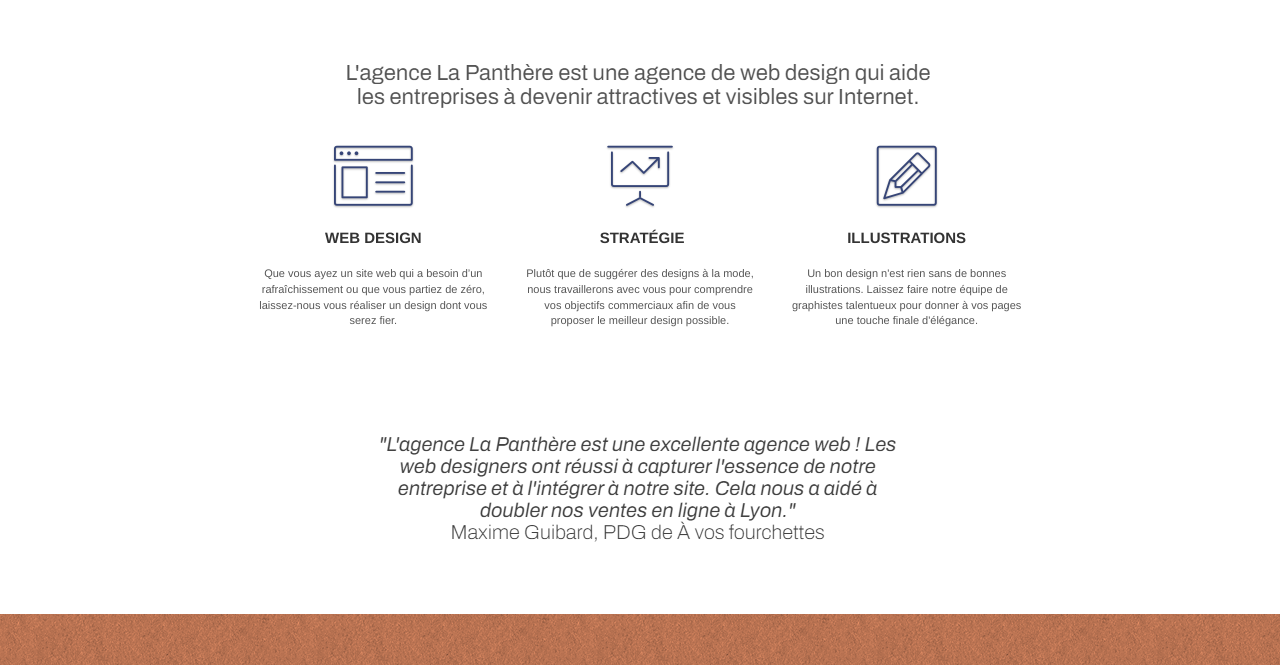
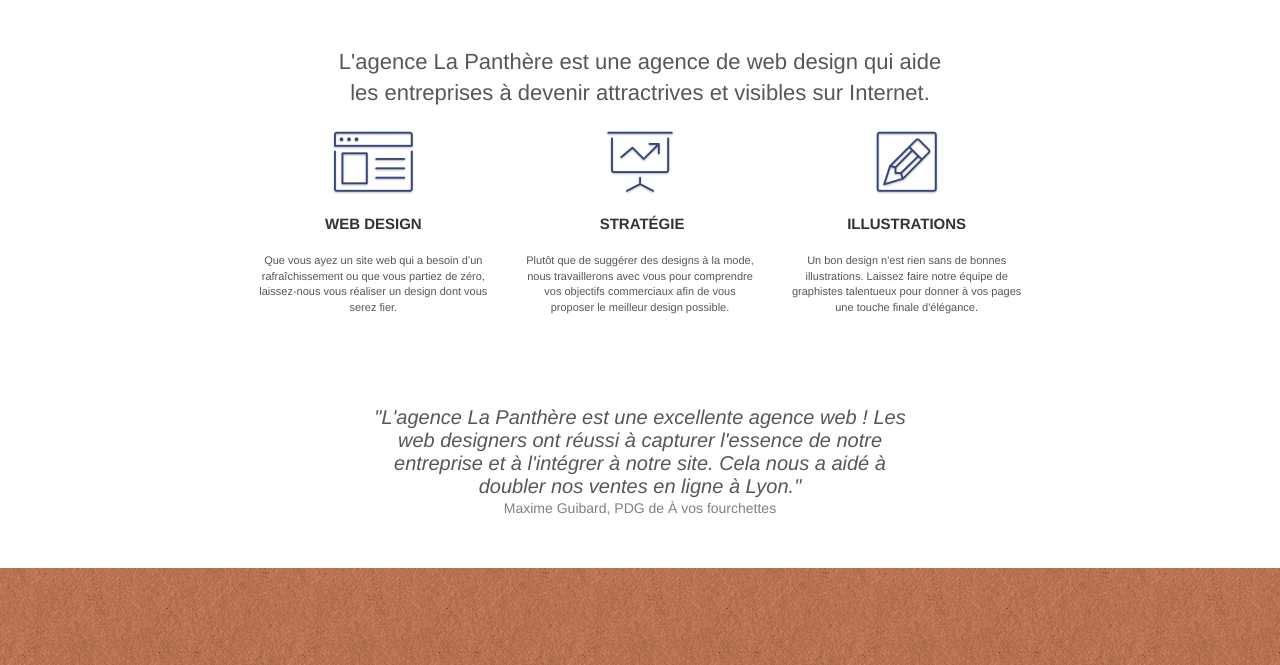
Before and after one commit to roy-raphael/DW_P4-La-Panthere, a plain HTML site: page index.html in a window 1280 px wide. Shown: the part 538-1203 px from the top of the page. Drawn offline with Linux system fonts and the light colour scheme.

Commit message:
fix : replace text images with text only

```diff
--- a/index.html
+++ b/index.html
@@ -84,7 +84,9 @@
 	<div class="container bloc-md">
 		<div class="row">
 			<div class="col-sm-12 text-center">
-				<img alt="agence web, agence web paris, web design paris, stratégie web" src="img/title.png" />
+				<h2 class="mg-md text-center small-width-whitespace">
+					L'agence La Panthère est une agence de web design qui aide les entreprises à devenir attractrives et visibles sur Internet.
+				</h2>
 			</div>
 		</div>
 		<div class="row voffset-lg med-width-whitespace">
@@ -124,8 +126,14 @@
 		</div>
 		<div class="row voffset-lg voffset">
 			<div class="col-xs-12 col-md-8 col-md-offset-2 text-center">
-				<img alt="agence web, agence web paris, web design paris, stratégie web" src="img/citation.png" />
-
+				<figure>
+					<blockquote class="x-tight-width-whitespace">
+						"L'agence La Panthère est une excellente agence web ! Les web designers ont réussi à capturer l'essence de notre entreprise et à l'intégrer à notre site. Cela nous a aidé à doubler nos ventes en ligne à Lyon."
+					</blockquote>
+					<figcaption>
+						Maxime Guibard, PDG de À vos fourchettes
+					</figcaption>
+				</figure>
 			</div>
 		</div>
 	</div>
@@ -154,7 +162,9 @@
 	<div class="container bloc-lg">
 		<div class="row">
 			<div class="col-sm-12 text-center">
-				<img alt="agence web, agence web paris, web design paris, stratégie web" src="img/title2.png" />
+				<h2 class="mg-md text-center xx-tight-width-whitespace">
+					Nous travaillons avec beaucoup de clients, voici nos réalisations.
+				</h2>
 			</div>
 		</div>
 		<div class="row tight-width-whitespace portfolio-row">
--- a/style.css
+++ b/style.css
@@ -680,8 +680,23 @@ p {
     font-size: 11px;
 }
 
+.small-width-whitespace {
+    max-width: 620px;
+    margin: auto auto auto auto;
+}
+
 .tight-width-whitespace {
     max-width: 600px;
+    margin: auto auto auto auto;
+}
+
+.x-tight-width-whitespace {
+    max-width: 550px;
+    margin: auto auto auto auto;
+}
+
+.xx-tight-width-whitespace {
+    max-width: 450px;
     margin: auto auto auto auto;
 }
 
@@ -714,6 +729,15 @@ h3 {
     text-transform: uppercase;
     font-weight: 700;
     color: #333333!important;
+}
+
+blockquote {
+    padding: 0;
+    border: none;
+    font-size: 20px;
+    color: rgb(87, 87, 87);
+    font-style: italic;
+    line-height: 1.15em;
 }
 
 .med-width-whitespace {
```
Also changed, not shown: img/citation.png (deleted), img/title.png (deleted), img/title2.png (deleted).
